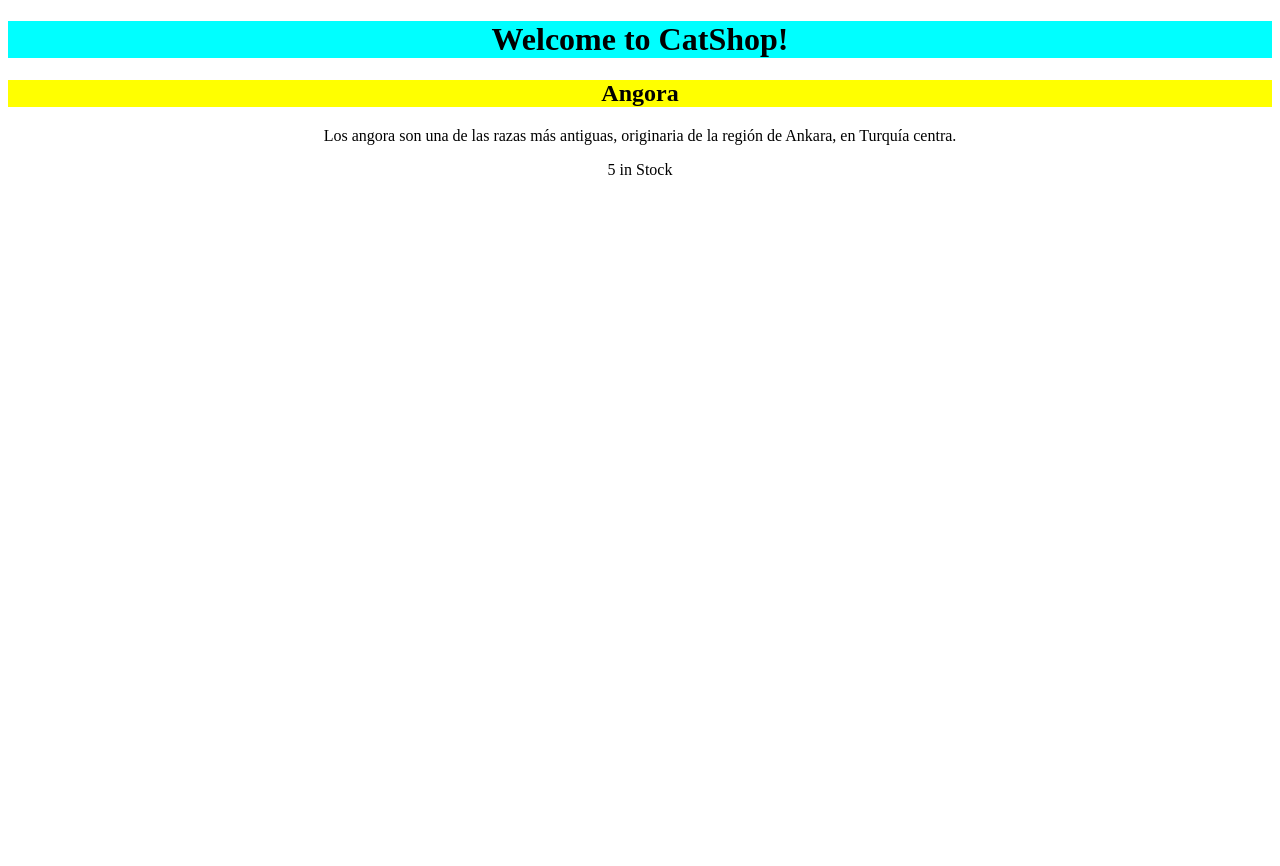
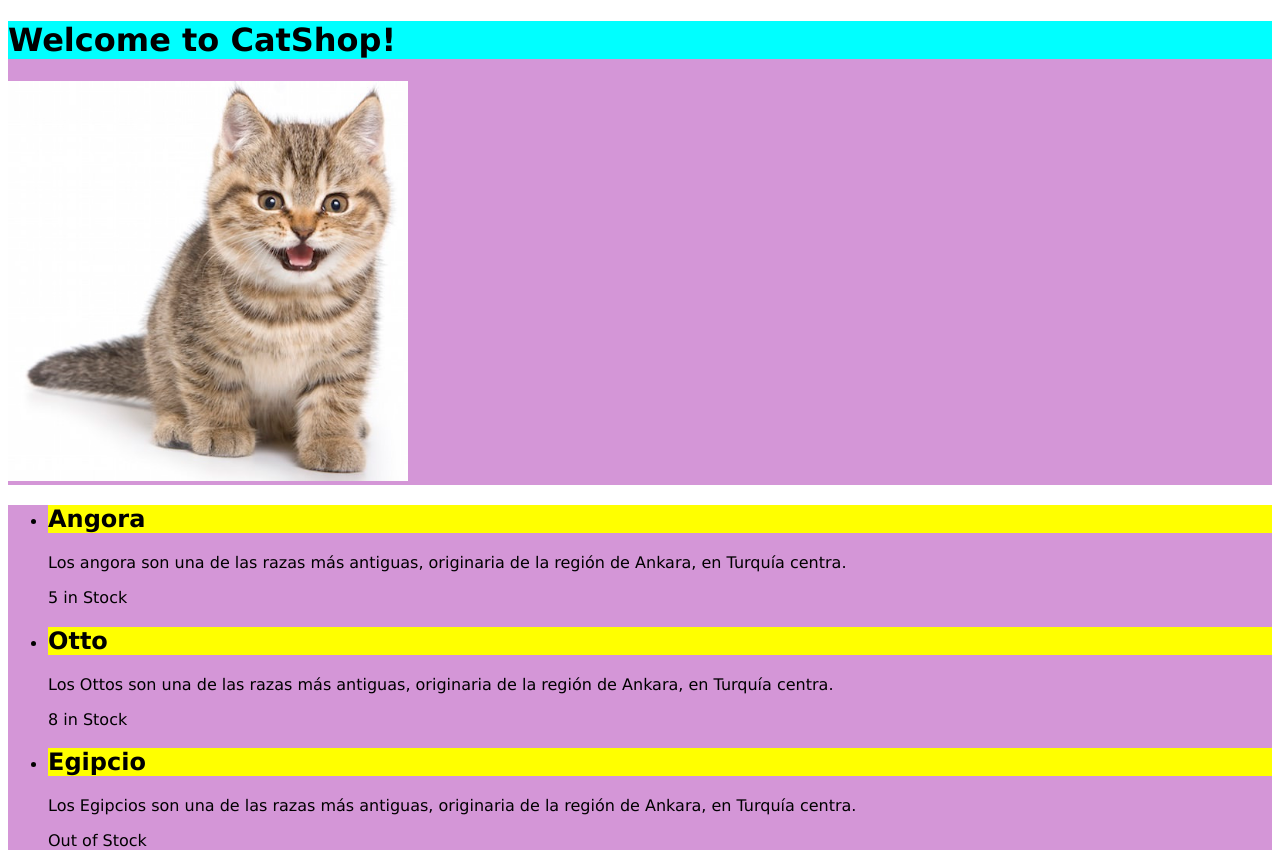
Before and after one commit to DariPrez/CatShop, an Angular app: page / in a window 1280 px wide. Before the commit the page ends 800 px from the top, so only its background shows below. Built offline with nearby package versions, Linux system fonts and the light colour scheme.

Commit message:
Commit examples

```diff
--- a/src/app/app.component.css
+++ b/src/app/app.component.css
@@ -1,3 +1,9 @@
+
+*{
+    font-family: 'Lucida Sans', 'Lucida Sans Regular', 'Lucida Grande', 'Lucida Sans Unicode', Geneva, Verdana, sans-serif;
+    background-color: #D496D7;
+}
+
 h1{
 	background-color: aqua;
 }
--- a/src/app/app.component.html
+++ b/src/app/app.component.html
@@ -1,9 +1,19 @@
 <!--The content below is only a placeholder and can be replaced.-->
-<div style="text-align:center">
-  <h1>
-    Welcome to {{title}}!
-  </h1>
-  <h2>{{myCat.name}}</h2>
-  <p>{{myCat.description}}</p>
-  <p>{{myCat.stock}} in Stock</p>
+<header>
+  <div>
+    <h1>
+      Welcome to {{title}}!
+    </h1>
+    <img src="/../assets/image1.jpg" height="400">
+  </div>
+</header>
+<div id="container">
+  <ul>
+    <li *ngFor="let items of myCats">
+      <h2>{{items.name}}</h2>
+      <p>{{items.description}}</p>
+      <p *ngIf="items.stock > 0">{{items.stock}} in Stock</p>
+      <p *ngIf="items.stock === 0">Out of Stock</p>
+    </li>
+  </ul>
 </div>
--- a/src/app/app.component.ts
+++ b/src/app/app.component.ts
@@ -8,10 +8,20 @@ import { Component } from '@angular/core';
 export class AppComponent {
   title = 'CatShop';
 
-  myCat = {
+  myCats = [{
     'id': 1,
     'name': 'Angora',
     'description': 'Los angora son una de las razas más antiguas, originaria de la región de Ankara, en Turquía centra.',
     'stock': 5
-  };
+  }, {
+    'id': 2,
+    'name': 'Otto',
+    'description': 'Los Ottos son una de las razas más antiguas, originaria de la región de Ankara, en Turquía centra.',
+    'stock': 8
+  }, {
+    'id': 3,
+    'name': 'Egipcio',
+    'description': 'Los Egipcios son una de las razas más antiguas, originaria de la región de Ankara, en Turquía centra.',
+    'stock': 0
+  }];
 }
```
Also changed, not shown: src/assets/image1.jpg (added), 1 other file (tests, documents, lock files or other folders).
